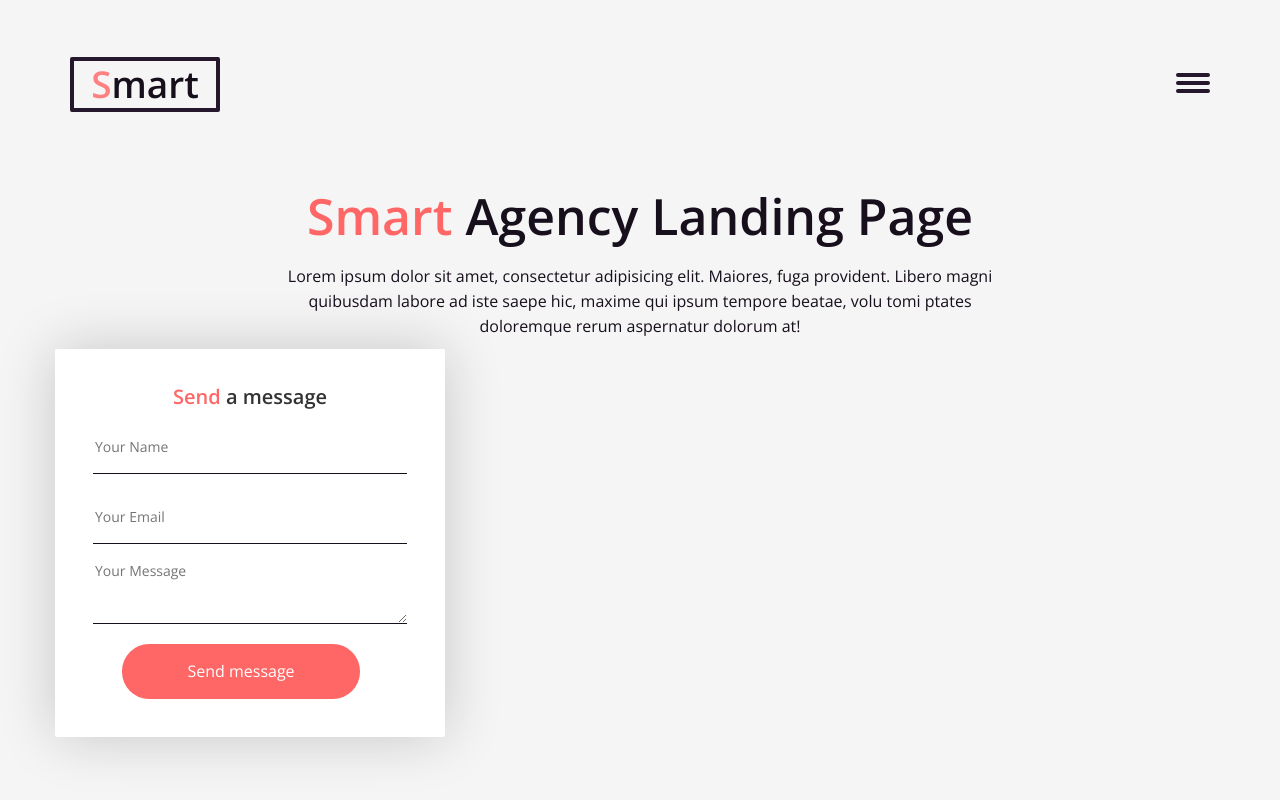
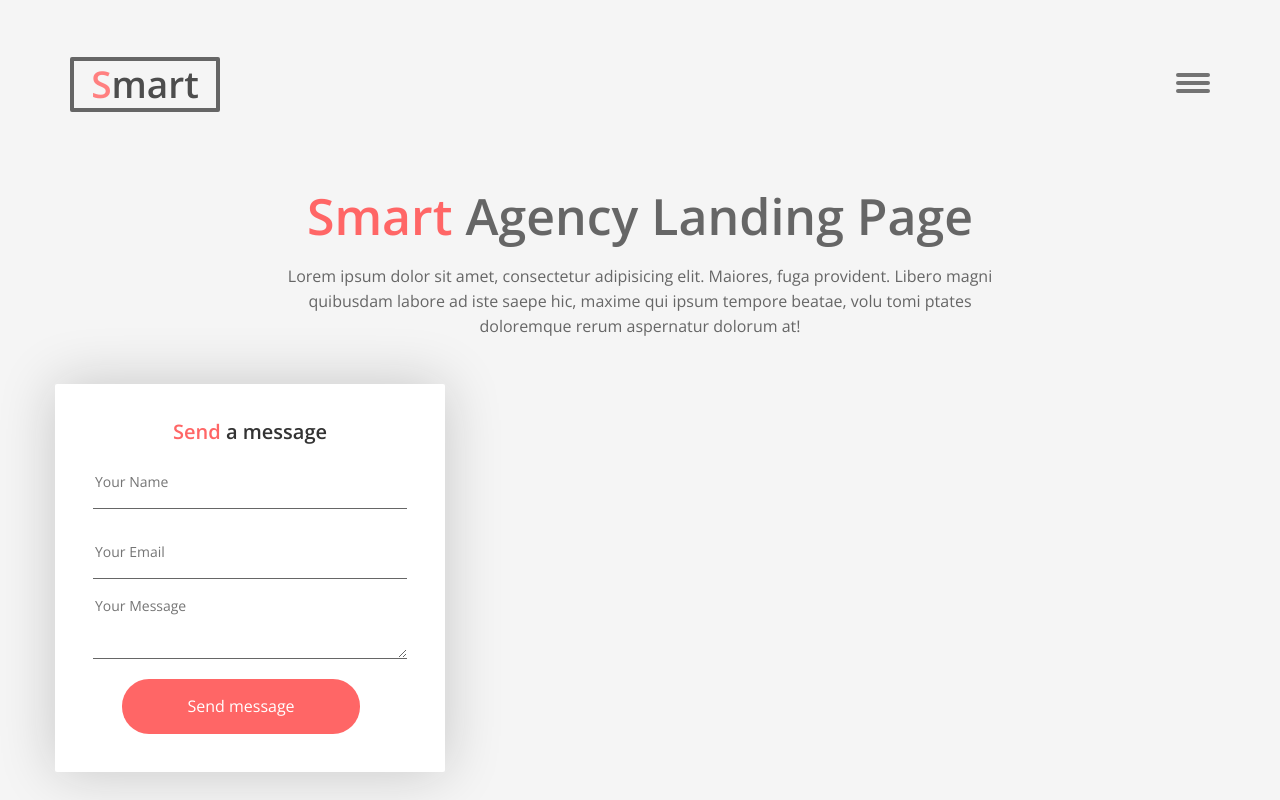
Before and after one commit to AndreyPankov89/andreypankov89.github.io, a PHP site: page /lesson_12/index.html in a window 1280 px wide. Run offline with PHP 8.4, Linux system fonts and the light colour scheme.

Commit message:
fixed lesson 12

```diff
--- a/lesson_12/css/Style.css
+++ b/lesson_12/css/Style.css
@@ -27,12 +27,12 @@ a:focus {
   width: 150px;
   border-width: 4px;
   border-radius: 2px;
-  border-color: #25182d;
+  border-color: #666666;
   border-style: solid;
   text-align: center;
   font-size: 37px;
   font-weight: 600;
-  color: #170f1c;
+  color: #4d4d4d;
   text-decoration: none;
   box-sizing: border-box;
   line-height: 46px;
@@ -48,7 +48,7 @@ a:focus {
 .main_content {
   margin-top: 5%;
   text-align: center;
-  color: #170f1c;
+  color: #666666;
 }
 .main_content h1 {
   font-size: 50px;
@@ -64,10 +64,8 @@ a:focus {
   margin-top: 20px;
 }
 .main_feedback_card {
-  position: relative;
   box-sizing: border-box;
-  left: 0;
-  bottom: 0;
+  margin-top: 3%;
   height: 388px;
   background-color: #ffffff;
   border-radius: 2px;
@@ -87,14 +85,14 @@ a:focus {
   width: 100%;
   display: block;
   border-style: none;
-  border-bottom: solid 1px #170f1c;
+  border-bottom: solid 1px #666666;
   height: 55px;
   margin-bottom: 15px;
 }
 .main_feedback_card #send_msg textarea {
   width: 100%;
   border-style: none;
-  border-bottom: solid 1px #170f1c;
+  border-bottom: solid 1px #666666;
   margin-bottom: 15px;
 }
 .main_feedback_card #send_msg button {
@@ -110,13 +108,16 @@ a:focus {
   text-align: center;
   margin-left: 29px;
 }
+.form {
+  position: relative;
+}
 .burger_menu {
   position: absolute;
   top: 50%;
   right: 0;
   height: 4px;
   width: 34px;
-  background-color: #25182d;
+  background-color: #737373;
   -webkit-transform: translateY(-1px);
   -ms-transform: translateY(-1px);
   -o-transform: translateY(-1px);
@@ -133,7 +134,7 @@ a:focus {
   right: 0;
   height: 4px;
   width: 34px;
-  background-color: #25182d;
+  background-color: #737373;
   -webkit-transform: translateY(-10px);
   -ms-transform: translateY(-10px);
   -o-transform: translateY(-10px);
@@ -151,7 +152,7 @@ a:focus {
   right: 0;
   height: 4px;
   width: 34px;
-  background-color: #25182d;
+  background-color: #737373;
   -webkit-transform: translateY(6px);
   -ms-transform: translateY(6px);
   -o-transform: translateY(6px);
--- a/lesson_12/css/style.less
+++ b/lesson_12/css/style.less
@@ -1,6 +1,6 @@
 @import url('https://fonts.googleapis.com/css?family=Open+Sans:400,600&subset=latin-ext');
 
-@Main_color: #170f1c;
+@Main_color: #666666;
 @akcent_color: #ff6666;
 @white: #fff;
 @bgcolor: #f5f5f5;
@@ -50,12 +50,12 @@ a
         width: 150px;
         border-width: 4px;
         border-radius: 2px;
-        border-color: lighten(@Main_color, 5%);
+        border-color: @Main_color;
         border-style: solid;
         text-align: center;
         font-size: 37px;
         font-weight: 600;
-        color: @Main_color;
+        color: darken(@Main_color,10%);
         text-decoration: none;
         box-sizing: border-box;
         line-height: 46px;
@@ -101,10 +101,9 @@ a
 
     &_feedback_card
     {
-        position:relative;
+
         box-sizing:border-box;
-        left: 0;
-        bottom: 0;
+        margin-top: 3%;
         height: 388px;
         background-color: @white;
         border-radius: 2px;
@@ -161,6 +160,11 @@ a
     }
 }
 
+.form
+{
+    position: relative;
+}
+
 .transform_burger(@value)
 {
     -webkit-transform: translateY(@value);
--- a/lesson_12/index.html
+++ b/lesson_12/index.html
@@ -45,8 +45,9 @@
                           <textarea name="message" placeholder="Your Message" rows="3"></textarea>
                           <button type="submit">Send message</button>
                       </form>
-                  </div>
+                     </div>
                   <!-- /.col-lg-4 feedback_card -->
+
               </div>
               <!-- /.row -->
 
```
